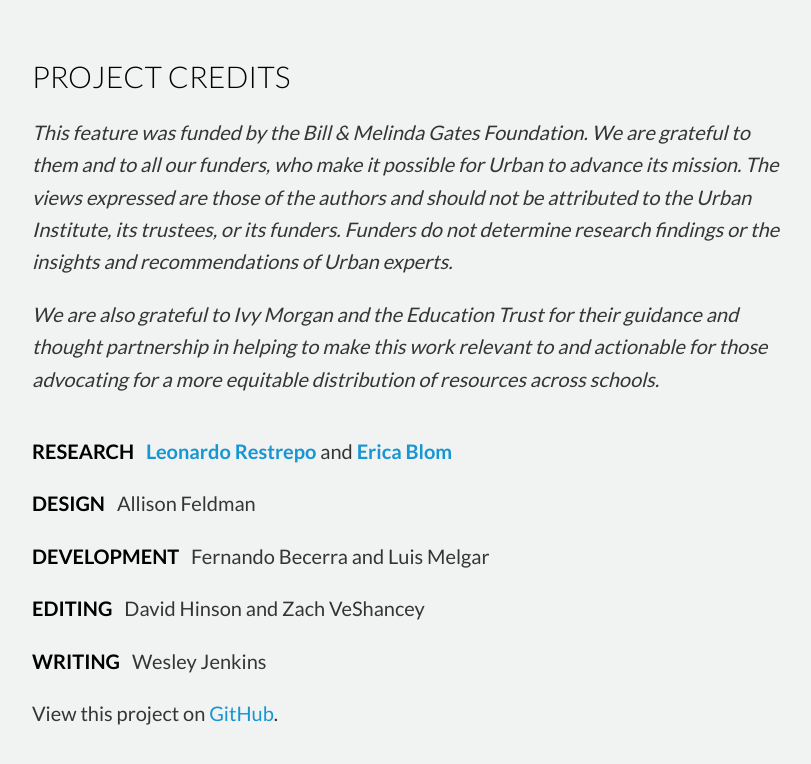
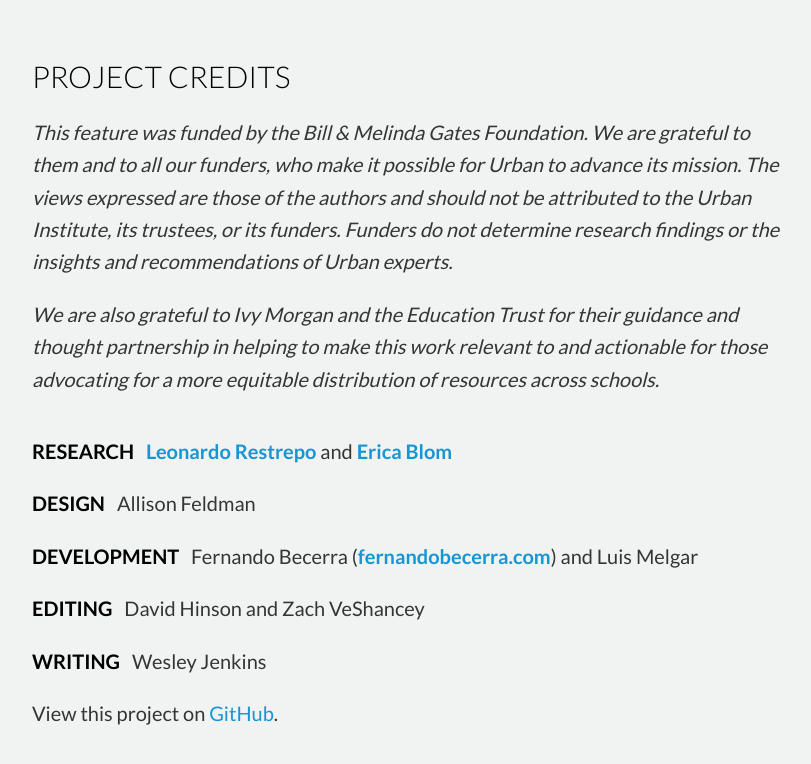
Before and after one commit to UrbanInstitute/education-equity-tool, a plain HTML site: page index.html in a window 1280 px wide. Shown: the part 3453-4217 px from the top of the page, without its empty margins (233-1044 px from the left). Drawn offline with Linux system fonts and the light colour scheme.

Commit message:
add fernandos website

```diff
--- a/index.html
+++ b/index.html
@@ -265,7 +265,7 @@
 
         <div class="credits-item">
           <h3 class="job">Development</h3>
-          <p class="creditsWho">Fernando Becerra and Luis Melgar</p>
+          <p class="creditsWho">Fernando Becerra (<a href="https://www.fernandobecerra.com" target="_blank">fernandobecerra.com</a>) and Luis Melgar</p>
         </div>
 
         <div class="credits-item">
```
